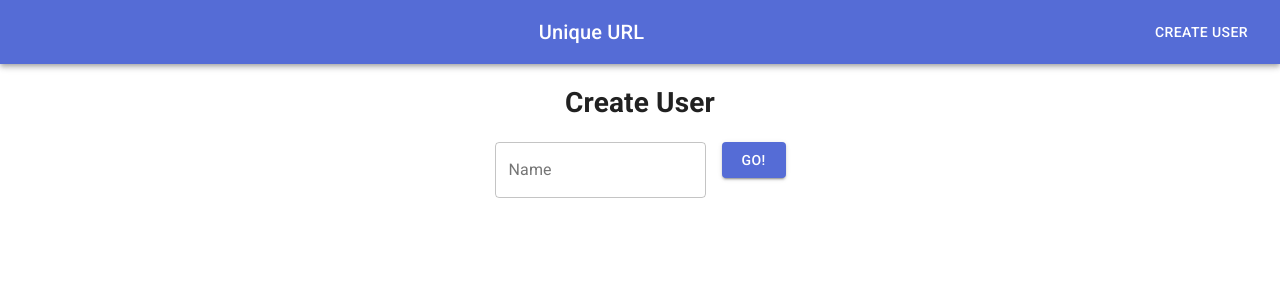
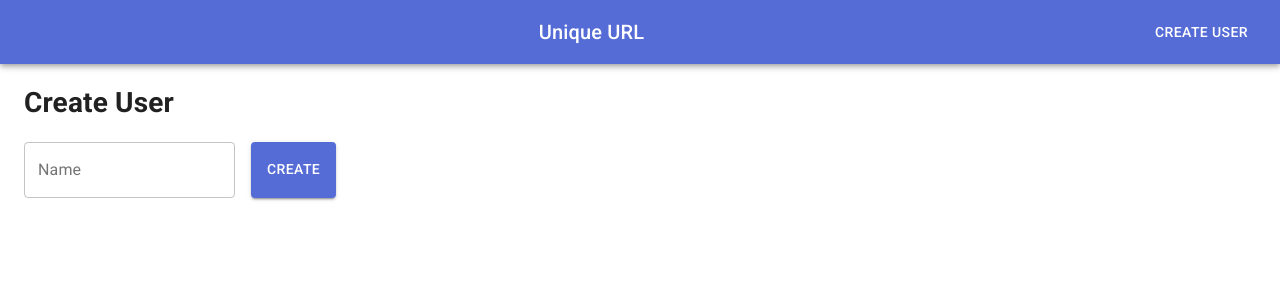
Before and after one commit to icaroov/nextjs-mongodb, a Next.js app: page /new in a window 1280 px wide. Shown: the top 300 px of the page. Built offline with nearby package versions, Linux system fonts and the light colour scheme.

Commit message:
refactor: use custom hooks on pages

```diff
--- a/src/pages/index.tsx
+++ b/src/pages/index.tsx
@@ -32,6 +32,10 @@ const useStyles = makeStyles((theme: Theme) =>
     button: {
       marginRight: theme.spacing(1),
     },
+    card: {
+      display: 'flex',
+      width: '100%'
+    }
   })
 );
 
--- a/src/pages/new.tsx
+++ b/src/pages/new.tsx
@@ -1,102 +1,42 @@
 import { useState } from "react";
-import { createStyles, Theme, makeStyles } from "@material-ui/core/styles";
-import { useRouter } from "next/router";
-import {
-  Button,
-  CircularProgress,
-  Container,
-  TextField,
-} from "@material-ui/core";
+import { CircularProgress, Container } from "@material-ui/core";
 
-import api from "@/src/config/api";
-
-const useStyles = makeStyles((theme: Theme) =>
-  createStyles({
-    margin: {
-      marginRight: theme.spacing(2),
-    },
-    container: {
-      display: "flex",
-      flexDirection: "column",
-      justifyContent: "center",
-      alignItems: "center",
-    },
-    form: {
-      display: "flex",
-    },
-  })
-);
+import TextField from "@/src/components/TextField";
+import { useUser } from "@/src/hooks/useUser";
 
 const NewUser = () => {
   const [name, setName] = useState("");
-  const [isLoading, setIsLoading] = useState(false);
-  const [errors, setErrors] = useState({
-    helperText: "",
-    error: false,
-  });
 
-  const router = useRouter();
+  const { createUser, isLoading, handlingError, errors } = useUser();
 
-  const classes = useStyles();
-
-  const createUser = async () => {
-    try {
-      await api.post("/users", {
-        name: name,
-      });
-
-      router.push("/");
-      setIsLoading(false);
-      console.log("Success!");
-    } catch (error) {
-      console.error(error);
-    }
-  };
-
-  const handleChange = (
-    event: React.ChangeEvent<HTMLInputElement | HTMLTextAreaElement>
-  ) => {
+  const handleChange = (event: React.ChangeEvent<HTMLInputElement>) => {
     const { value } = event.currentTarget;
     setName(value);
   };
 
-  const handlingError = () => {
-    if (name.length > 2) {
-      setErrors({ helperText: "", error: false });
-      setIsLoading(true);
-      createUser();
-    } else {
-      setErrors({ helperText: "Invalid name", error: true });
-    }
-  };
-
   const handleSubmit = (event: React.FormEvent<HTMLFormElement>) => {
     event.preventDefault();
-    handlingError();
+    handlingError(name);
+    createUser(name);
   };
 
   return (
-    <Container className={classes.container}>
+    <Container>
       <h1>Create User</h1>
       <div>
         {isLoading ? (
           <CircularProgress />
         ) : (
-          <form noValidate autoComplete="off" onSubmit={handleSubmit}>
-            <TextField
-              id="outlined-required"
-              helperText={errors.helperText}
-              error={errors.error}
-              className={classes.margin}
-              onChange={handleChange}
-              label="Name"
-              placeholder="Enter your name"
-              variant="outlined"
-            />
-            <Button variant="contained" color="primary" type="submit">
-              Go!
-            </Button>
-          </form>
+          <TextField
+            onSubmit={handleSubmit}
+            onChange={handleChange}
+            helperText={errors.helperText}
+            error={errors.error}
+            label="Name"
+            placeholder="Enter your name"
+          >
+            Create
+          </TextField>
         )}
       </div>
     </Container>
```
Also changed, not shown: src/pages/[id]/edit.tsx (+13 -65 lines), src/pages/[id]/index.tsx (+10 -19 lines).
